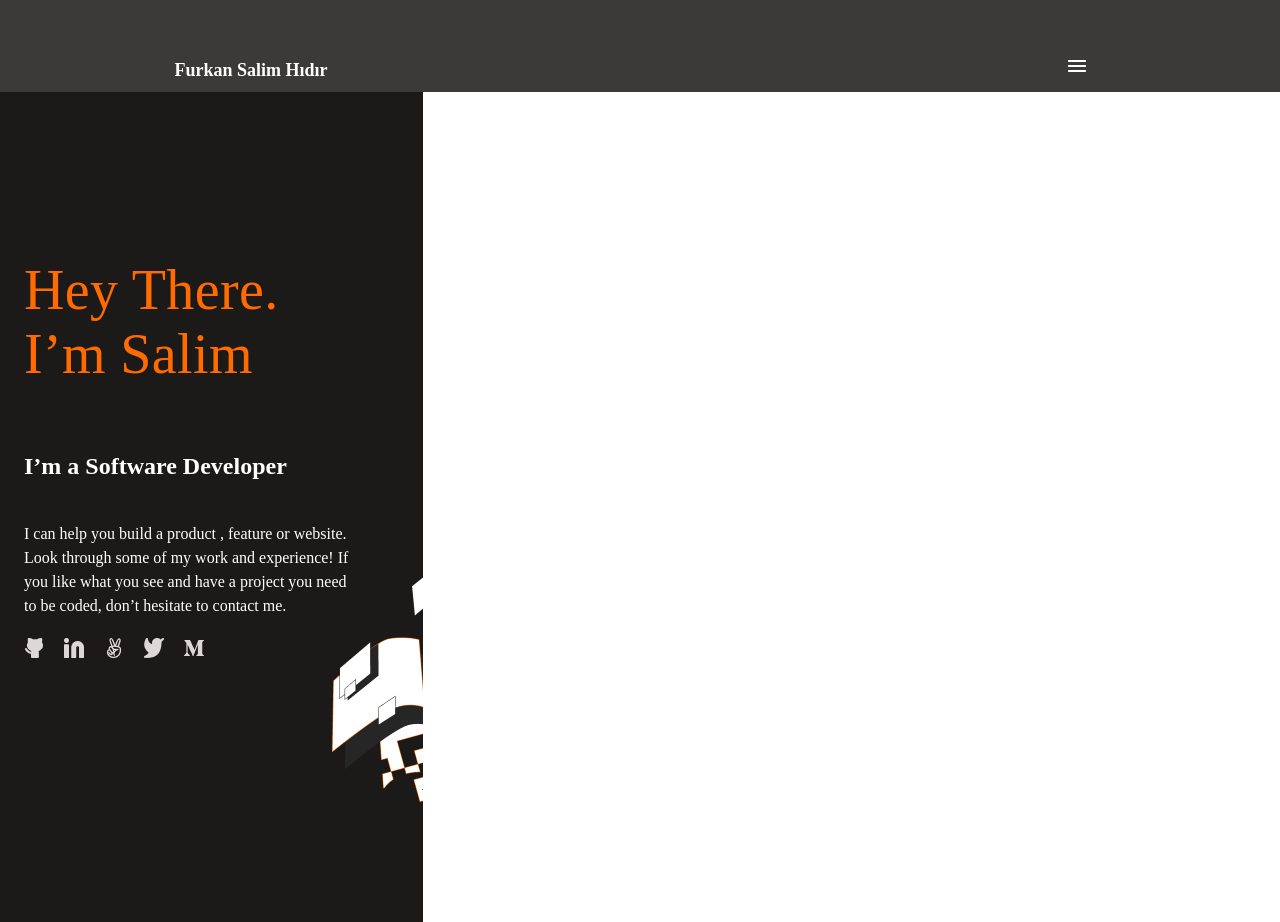
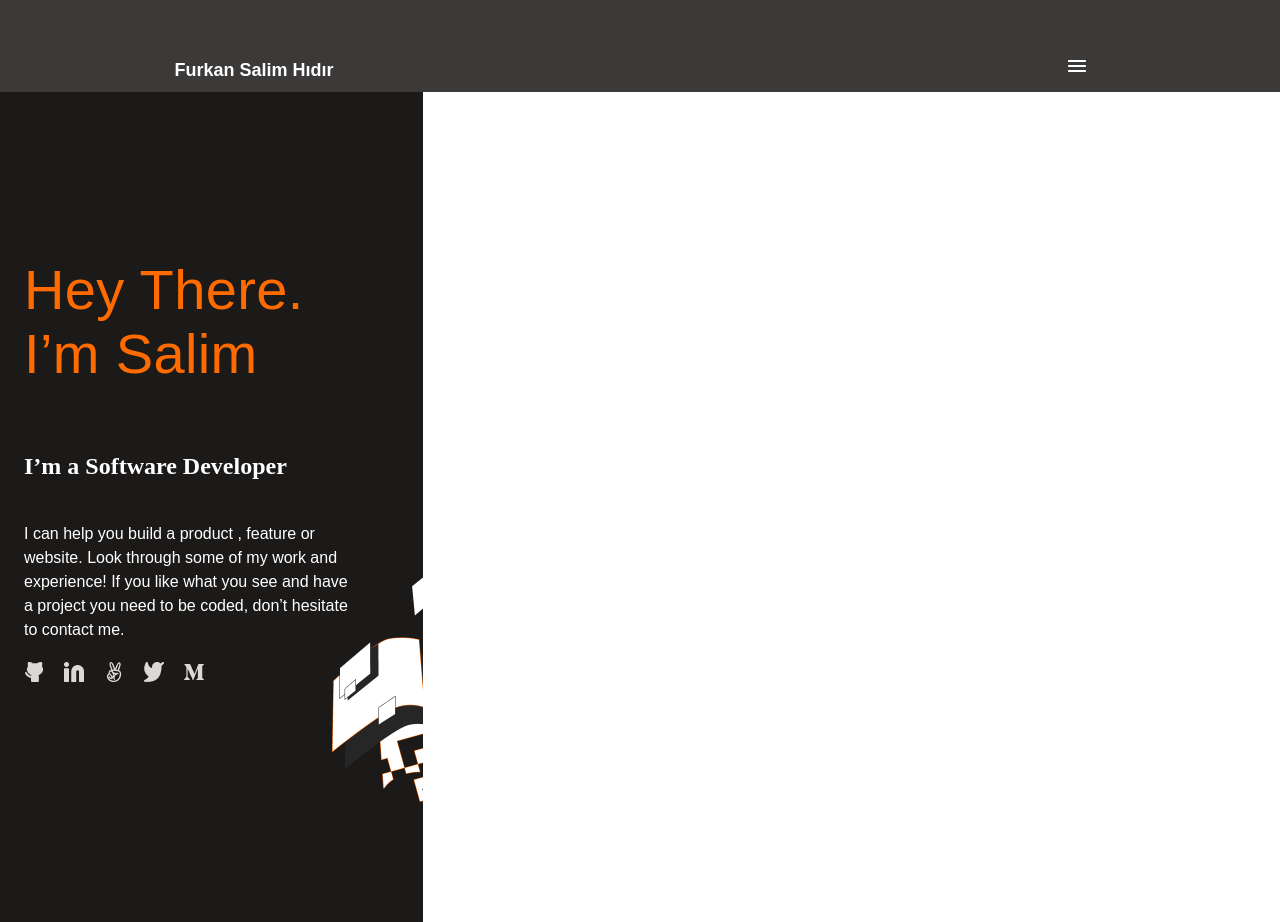
Before and after one commit to Fsher07/Portfolio-mobile-version, a website: page index.html in a window 1280 px wide. Drawn offline with Linux system fonts and the light colour scheme; a web font is replaced by a local one.

Commit message:
Update style.css for Stylelint errors

```diff
--- a/package.json
+++ b/package.json
@@ -23,5 +23,6 @@
     "stylelint-config-standard": "^21.0.0",
     "stylelint-csstree-validator": "^1.9.0",
     "stylelint-scss": "^3.21.0"
-  }
+  },
+  "dependencies": {}
 }
--- a/style.css
+++ b/style.css
@@ -24,7 +24,7 @@ div {
   flex-wrap: wrap;
   color: #fff;
   width: 30%;
-  font-family: 'Roboto';
+  font-family: 'Roboto', sans-serif;
   font-size: 18px;
   font-style: normal;
   font-weight: 700;
@@ -68,7 +68,7 @@ section {
 
 h1 {
   color: #ff6b00;
-  font-family: 'Crete Round';
+  font-family: 'Crete Round', sans-serif;
   font-size: 56px;
   font-style: normal;
   font-weight: 400;
@@ -83,7 +83,7 @@ h2 {
 
 /* latin */
 @font-face {
-  font-family: 'Poppins';
+  font-family: 'Poppins', sans-serif;
   font-style: normal;
   font-weight: 400;
   src: url(https://fonts.gstatic.com/s/poppins/v19/pxiEyp8kv8JHgFVrJJfecg.woff2) format('woff2');
@@ -96,13 +96,12 @@ p {
   height: 123px;
   left: 24px;
   top: 295px;
-  font-family: 'Poppins';
+  font-family: 'Poppins', sans-serif;
   font-style: normal;
   font-weight: normal;
   font-size: 16px;
   line-height: 24px;
   color: #fff;
-  flex: none;
   order: 2;
   flex-grow: 0;
   margin: 12px 0;
@@ -112,7 +111,3 @@ p {
   margin-top: 10px;
   margin-left: -10px;
 }
-
-image {
-
-}
```
